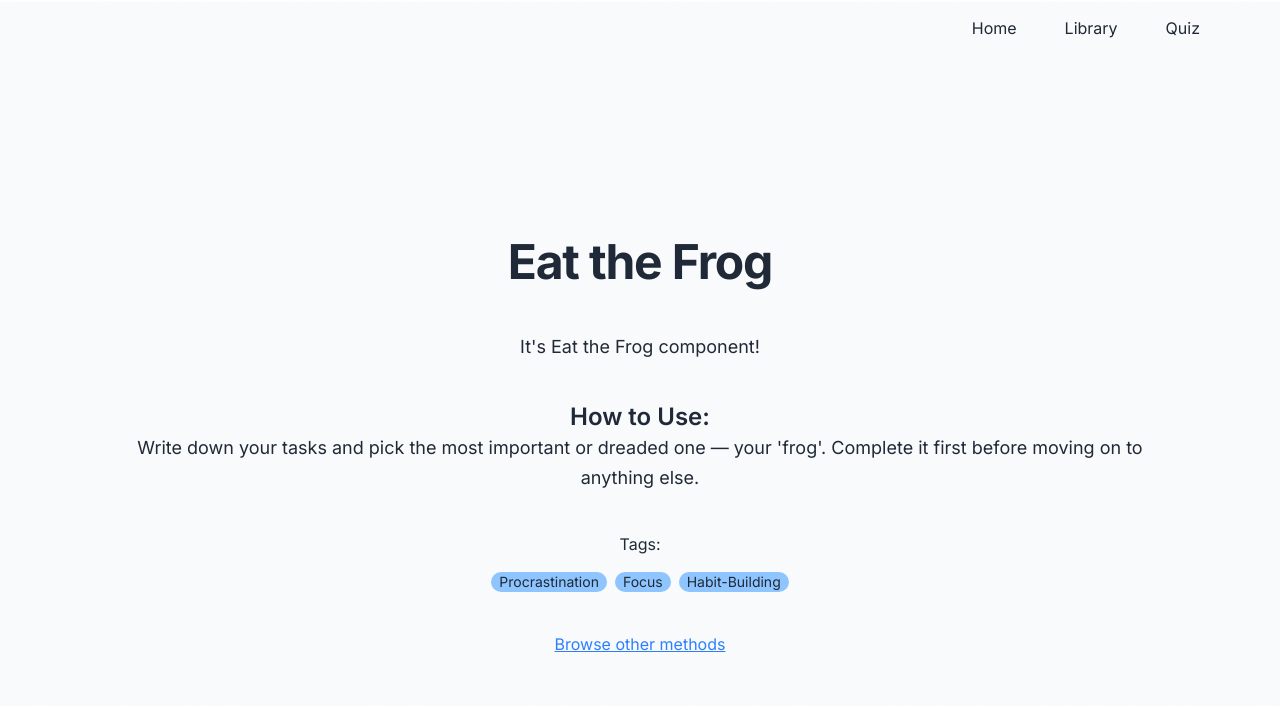
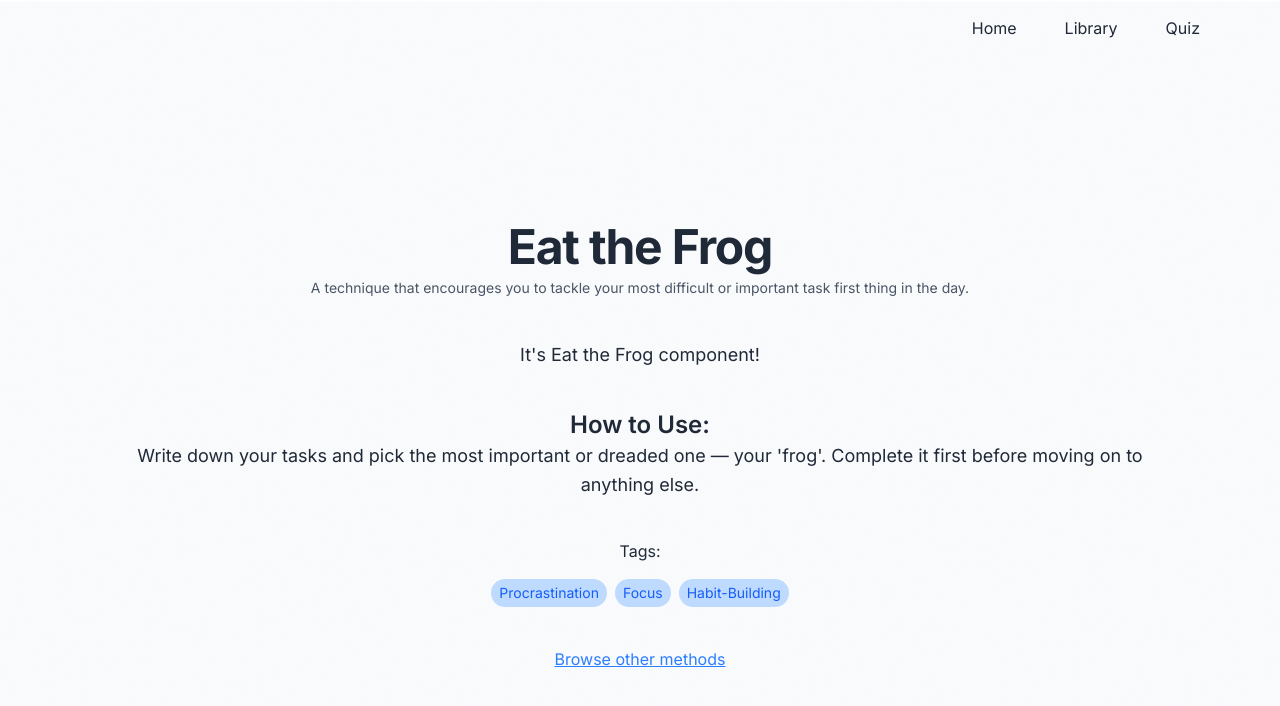
Before and after one commit to soylltari/interactive-productivity-methods, a React (Vite) app: page /library/eat-the-frog in a window 1280 px wide. Shown: the top 706 px of the page. Built offline with nearby package versions, Linux system fonts and the light colour scheme.

Commit message:
feat: enhance tag styling and add method description

```diff
--- a/src/components/MethodCard.jsx
+++ b/src/components/MethodCard.jsx
@@ -10,13 +10,13 @@ export default function MethodCard({ method }) {
           />
         </div>
         <div className="w-full h-[2px] bg-gray-200"></div>
-        <div className="px-6 py-6 text-left flex-1">
+        <div className="px-6 py-6 text-left flex-1 space-y-6">
           <h2>{method.name}</h2>
           <ul className="flex flex-wrap mt-4 gap-2">
             {method.tags.map((tag, id) => (
               <li
                 key={id}
-                className="capitalize text-sm bg-blue-300 rounded-full px-2"
+                className="capitalize text-sm bg-blue-200 text-blue-600 rounded-full px-2 py-1"
               >
                 {tag}
               </li>
--- a/src/pages/MethodDetail.jsx
+++ b/src/pages/MethodDetail.jsx
@@ -35,7 +35,10 @@ export default function MethodDetail() {
 
   return (
     <>
-      <h1>{method.name}</h1>
+      <div>
+        <h1>{method.name}</h1>
+        <p className="text-sm text-gray-600">{method.description}</p>
+      </div>
       <Suspense fallback={<div>Loading method...</div>}>
         <MethodComponent methodData={method} />
       </Suspense>
@@ -49,7 +52,7 @@ export default function MethodDetail() {
           {method.tags.map((tag, id) => (
             <li
               key={id}
-              className="capitalize text-sm bg-blue-300 rounded-full px-2"
+              className="capitalize text-sm bg-blue-200 text-blue-600 rounded-full px-2 py-1"
             >
               {tag}
             </li>
```
